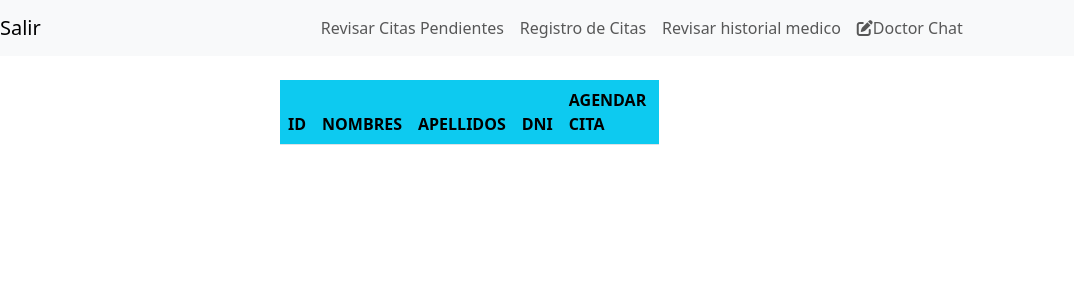
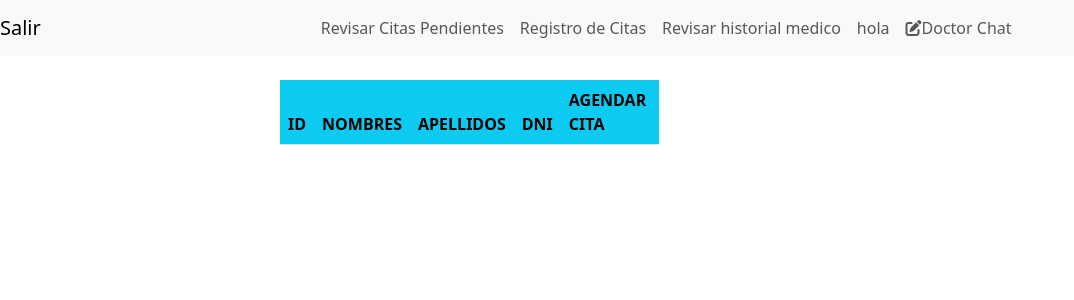
Before and after one commit to AlejandroH-H/Ginecare, a PHP site: page /inicio.php in a window 1280 px wide. Shown: the top 300 px of the page, without its empty margins (0-1074 px from the left). Run offline with PHP 8.4, Linux system fonts and the light colour scheme; the visitor is signed in with stand-in values (Sample User, id 1); data that the repository does not hold is empty; some libraries are stand-ins or nearby versions.

Commit message:
cambio de algo en inicio

```diff
--- a/inicio.php
+++ b/inicio.php
@@ -46,6 +46,10 @@
 
     <li class="nav-item active">
       <a class="nav-link" href="user_historial.php">Revisar historial medico  </a>
+    </li>
+
+    <li class="nav-item active">
+      <a class="nav-link" href="user_historial.php">hola  </a>
     </li>
 
     <li class="nav-item">
```
